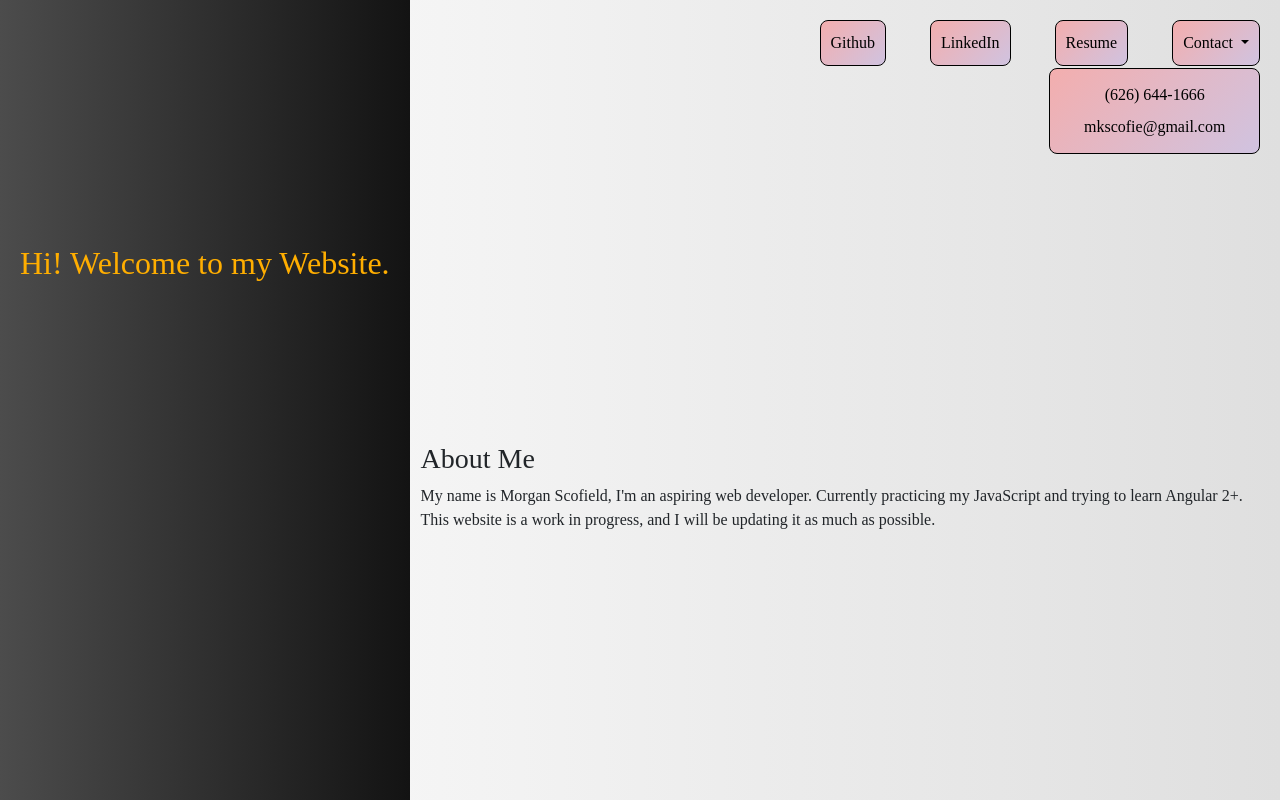
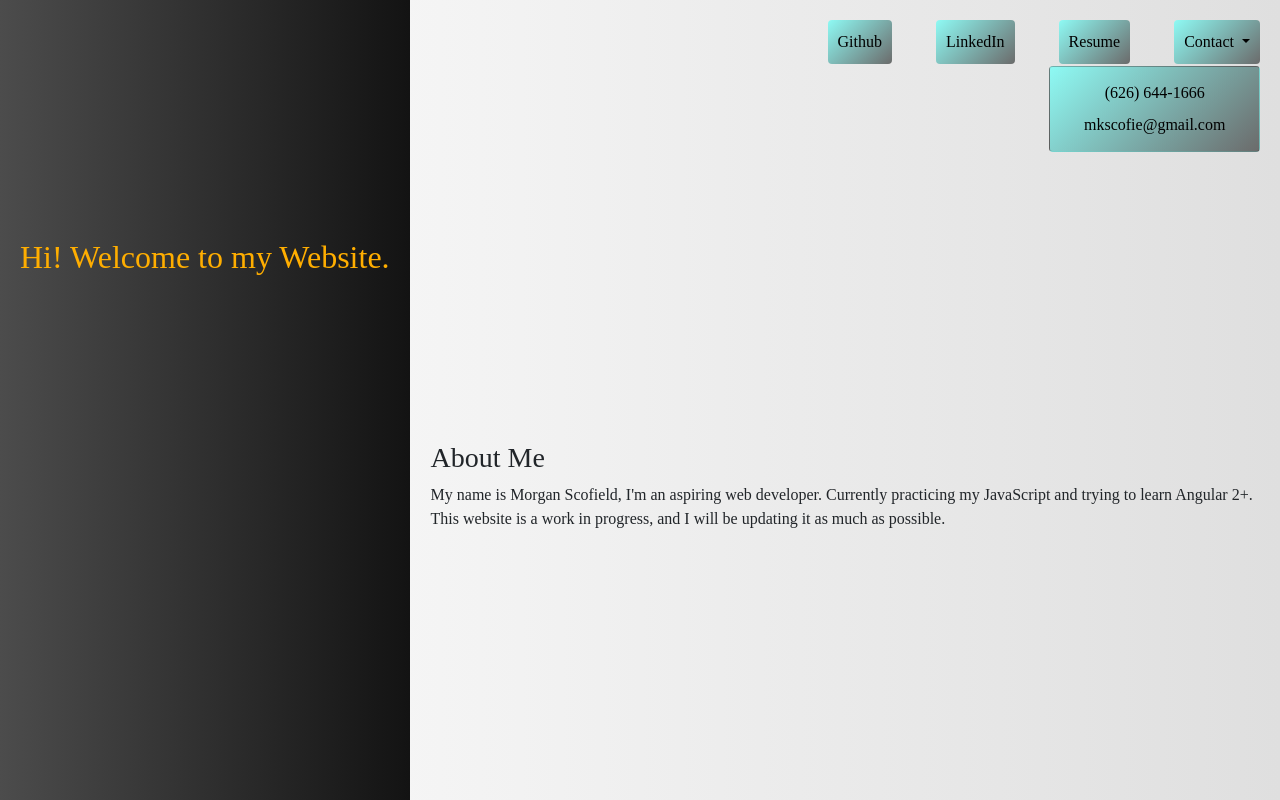
Before and after one commit to mkscof/mkscof.github.io, a website: page index.html in a window 1280 px wide. Both pictures are taken after a click on the button "Contact". Drawn offline with nearby package versions, Linux system fonts and the light colour scheme.

Commit message:
Another button fix

```diff
--- a/styles/styles.css
+++ b/styles/styles.css
@@ -57,13 +57,14 @@ ul > li{
     grid-row: 3 / 5;
     grid-column: 3 / 5;
     margin: 10px;
+    padding: 10px;
 }
 
 .button {
-    background: linear-gradient(135deg, rgb(243, 174, 174), #d0c3e0);
-    border: solid;
+    background: linear-gradient(135deg, rgb(142, 250, 244), rgb(107, 107, 107));
+    /* border: solid;
     border-width: thin;
-    border-color: black;
+    border-color: black; */
     color: black;
     padding: 10px;
     text-align: center;
@@ -72,14 +73,14 @@ ul > li{
     font-size: 16px;
     font-family: Avenir;
     cursor: pointer;
-    border-radius: 8px;
+    border-radius: 4px;
 }
 
 #dropdownMenuButton {
-    background: linear-gradient(135deg, rgb(243, 174, 174), #d0c3e0);
-    border: solid;
+    background: linear-gradient(135deg, rgb(142, 250, 244), rgb(107, 107, 107));
+    /* border: solid;
     border-width: thin;
-    border-color: black;
+    border-color: black; */
     color: black;
     padding: 10px;
     text-align: center;
@@ -88,14 +89,14 @@ ul > li{
     font-size: 16px;
     font-family: Avenir;
     cursor: pointer;
-    border-radius: 8px;
+    border-radius: 4px;
 }
 
 .dropdown-menu {
-    background: linear-gradient(135deg, rgb(243, 174, 174), #d0c3e0);
-    border: solid;
+    background: linear-gradient(135deg, rgb(142, 250, 244), rgb(107, 107, 107));
+    /* border: solid;
     border-width: thin;
-    border-color: black;
+    border-color: black; */
     color: black;
     padding: 10px;
     text-align: center;
@@ -104,7 +105,7 @@ ul > li{
     font-size: 16px;
     font-family: Avenir;
     cursor: pointer;
-    border-radius: 8px;
+    border-radius: 4px;
 }
 
 .open > .dropdown-menu {
```
Also changed, not shown: 1 other file.
